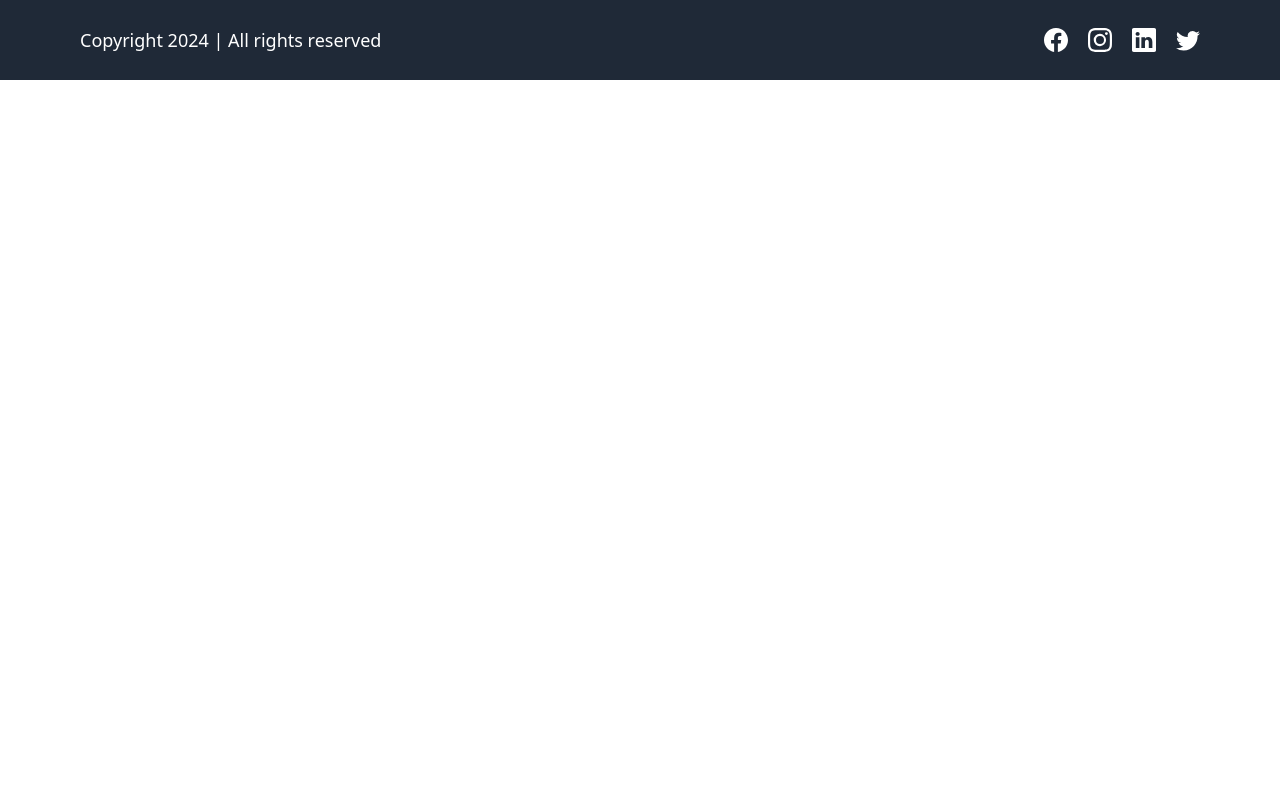
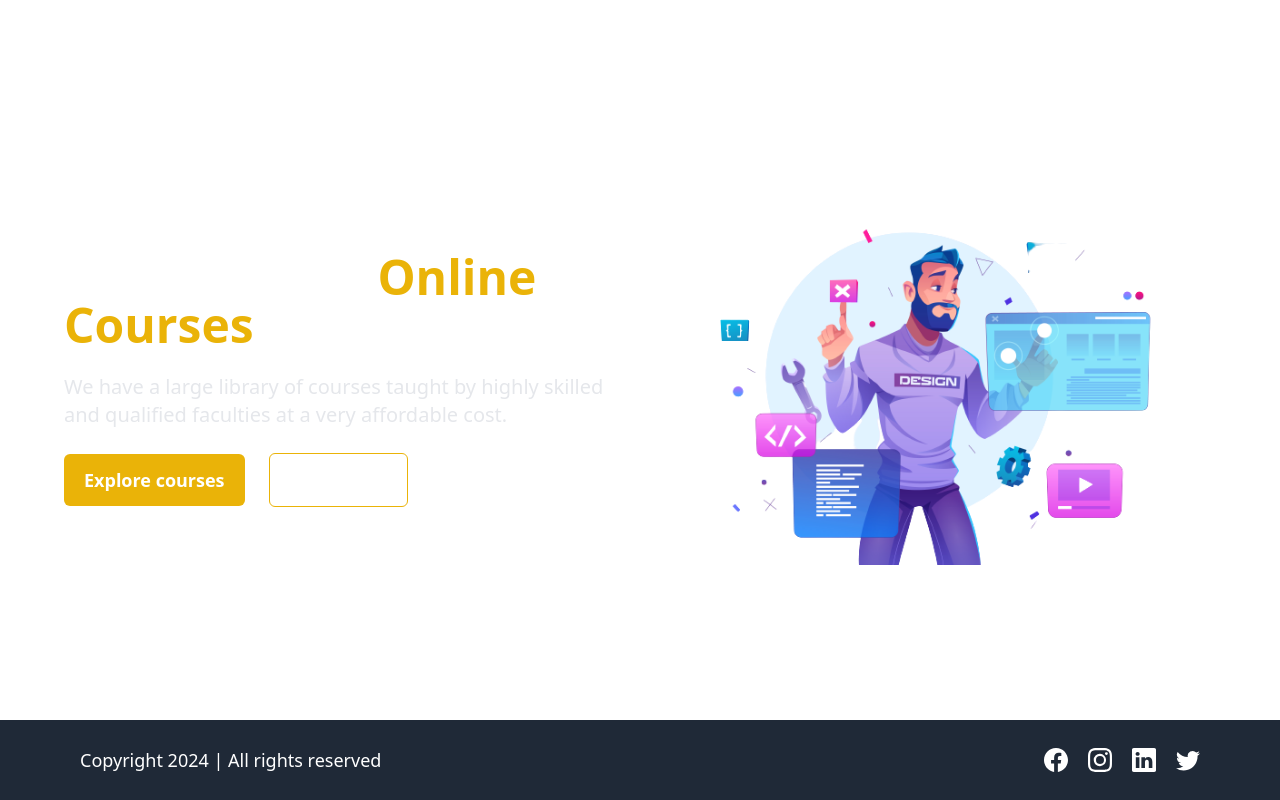
Before and after one commit to Rahulkumar8967/Lms-frontend, a React (Vite) app: page / in a window 1280 px wide. Built offline with nearby package versions, Linux system fonts and the light colour scheme.

Commit message:
Adding HomePage and layout

```diff
--- a/src/App.jsx
+++ b/src/App.jsx
@@ -1,20 +1,18 @@
 import './App.css';
 
-import { Routes } from 'react-router-dom';
+import { Route, Routes } from 'react-router-dom';
 
-import Footer from './Components/Footer';
+import HomePage from './Pages/HomePage'
 
 function App() {
 
   return (
     <>
 
-      {/* <Routes> */}
-        {/* <Route path="/" element={<Home />} ></Route> */}
 
-
-      {/* </Routes> */}
-   <Footer />
+      <Routes>
+      <Route path="/" element={<HomePage />} ></Route>
+      </Routes>
     </>
   )
 }
--- a/src/Layouts/HomeLayout.jsx
+++ b/src/Layouts/HomeLayout.jsx
@@ -0,0 +1,113 @@
+import {AiFillCloseCircle} from 'react-icons/ai';
+import {FiMenu} from 'react-icons/fi';
+
+import { useDispatch, useSelector } from 'react-redux';
+import { Link, useNavigate } from 'react-router-dom';
+
+import Footer from '../Components/Footer';
+function HomeLayout({ children }) {
+
+    const dispatch = useDispatch();
+    const navigate = useNavigate();
+
+    // for checking if user is logged in
+    const isLoggedIn = useSelector((state) => state?.auth?.isLoggedIn);
+
+    // for displaying the options acc to role
+    const role = useSelector((state) => state?.auth?.role);
+
+    function changeWidth() {
+        const drawerSide = document.getElementsByClassName("drawer-side");
+        drawerSide[0].style.width = 'auto';
+    }
+    function hideDrawer() {
+        const element = document.getElementsByClassName("drawer-toggle");
+        element[0].checked = false;
+        const drawerSide = document.getElementsByClassName("drawer-side");
+        drawerSide[0].style.width = '0';
+    }
+
+    function handleLogout(e) {
+        e.preventDefault();
+
+        // const res = await dispatch(logout());
+        // if(res?.payload?.success)
+        navigate("/");
+    }
+
+    return (
+        <div className="min-h-[90vh]">
+            <div className="drawer absolute left-0 z-50 w-fit">
+                <input className="drawer-toggle" id="my-drawer" type="checkbox" />
+                <div className="drawer-content">
+                    <label htmlFor="my-drawer" className="cursor-pointer relative">
+                        <FiMenu
+                            onClick={changeWidth}
+                            size={"32px"}
+                            className="font-bold text-white m-4"
+                        />
+                    </label>
+                </div>
+                <div className="drawer-side w-0">
+                    <label htmlFor="my-drawer" className="drawer-overlay">
+                    </label>
+                    <ul className="menu p-4 w-48 sm:w-80 bg-base-200 text-base-content relative">
+                        <li className="w-fit absolute right-2 z-50">
+                            <button onClick={hideDrawer}>
+                                <AiFillCloseCircle size={24} />
+                            </button>
+                        </li>
+                        <li>
+                            <Link to="/">Home</Link>
+                        </li>
+
+                        {isLoggedIn && role === 'ADMIN' && (
+                            <li>
+                                <Link to="/admin/dashboard"> Admin DashBoard</Link>
+                            </li>
+                        )}
+
+                        <li>
+                            <Link to="/courses">All Courses</Link>
+                        </li>
+                        <li>
+                            <Link to="/contact">Contact Us</Link>
+                        </li>
+                        <li>
+                            <Link to="/about">About Us</Link>
+                        </li>
+
+                        {!isLoggedIn && (
+                            <li className="absolute bottom-4 w-[90%">
+                                <div className="w-full flex items-center justify-center">
+                                    <button className='btn-primary px-4 py-1 font-semibold rounded-md w-full'>
+                                        <Link to="/login">Login</Link>
+                                    </button>
+                                    <button className='btn-secondary px-4 py-1 font-semibold rounded-md w-full'>
+                                        <Link to="/login">Signup</Link>
+                                    </button>
+                                </div>
+                            </li>
+                        )}
+
+                        {isLoggedIn && (
+                            <li className="absolute bottom-4 w-[90%">
+                                <div className="w-full flex items-center justify-center">
+                                    <button className='btn-primary px-4 py-1 font-semibold rounded-md w-full'>
+                                        <Link to="/user/profile">Profile</Link>
+                                    </button>
+                                    <button className='btn-secondary px-4 py-1 font-semibold rounded-md w-full'>
+                                        <Link onClick={handleLogout}>Logout</Link>
+                                    </button>
+                                </div>
+                            </li>
+                        )}
+                    </ul>
+                </div>
+            </div>
+            { children }
+            <Footer />
+        </div>
+    );
+}
+export default HomeLayout;
--- a/src/Pages/HomePage.jsx
+++ b/src/Pages/HomePage.jsx
@@ -0,0 +1,45 @@
+import { Link } from "react-router-dom";
+
+import HomePageImage from "../assets/Images/homePageMainImage.png";
+import HomeLayout from "../Layouts/HomeLayout";
+
+function HomePage() {
+    return (
+        <HomeLayout>
+            <div className="pt-10 text-white flex items-center justify-center gap-10 mx-16 h-[90vh]">
+                <div className="w-1/2 space-y-6">
+                    <h1 className="text-5xl font-semibold">
+                        Find out best
+                        <span className="text-yellow-500 font-bold">
+                            Online Courses
+                        </span>
+                    </h1>
+                    <p className="text-xl text-gray-200">
+                        We have a large library of courses taught by highly skilled and qualified faculties at a very affordable cost.
+                    </p>
+
+                    <div className="space-x-6">
+                        <Link to="/courses">
+                            <button className="bg-yellow-500 px-5 py-3 rounded-md font-semibold text-lg cursor-pointer hover:bg-yellow-600 transition-all ease-in-out duration-300">
+                                Explore courses
+                            </button>
+                        </Link>
+
+                        <Link to="/contact">
+                            <button className="border border-yellow-500 px-5 py-3 rounded-md font-semibold text-lg cursor-pointer hover:bg-yellow-600 transition-all ease-in-out duration-300">
+                                Contact Us
+                            </button>
+                        </Link>
+                    </div>
+                </div>
+
+                <div className="w-1/2 flex items-center justify-center">
+                    <img alt="homepage image" src={HomePageImage} />
+                </div>
+
+            </div>
+        </HomeLayout>
+    );
+}
+
+export default HomePage;
```
